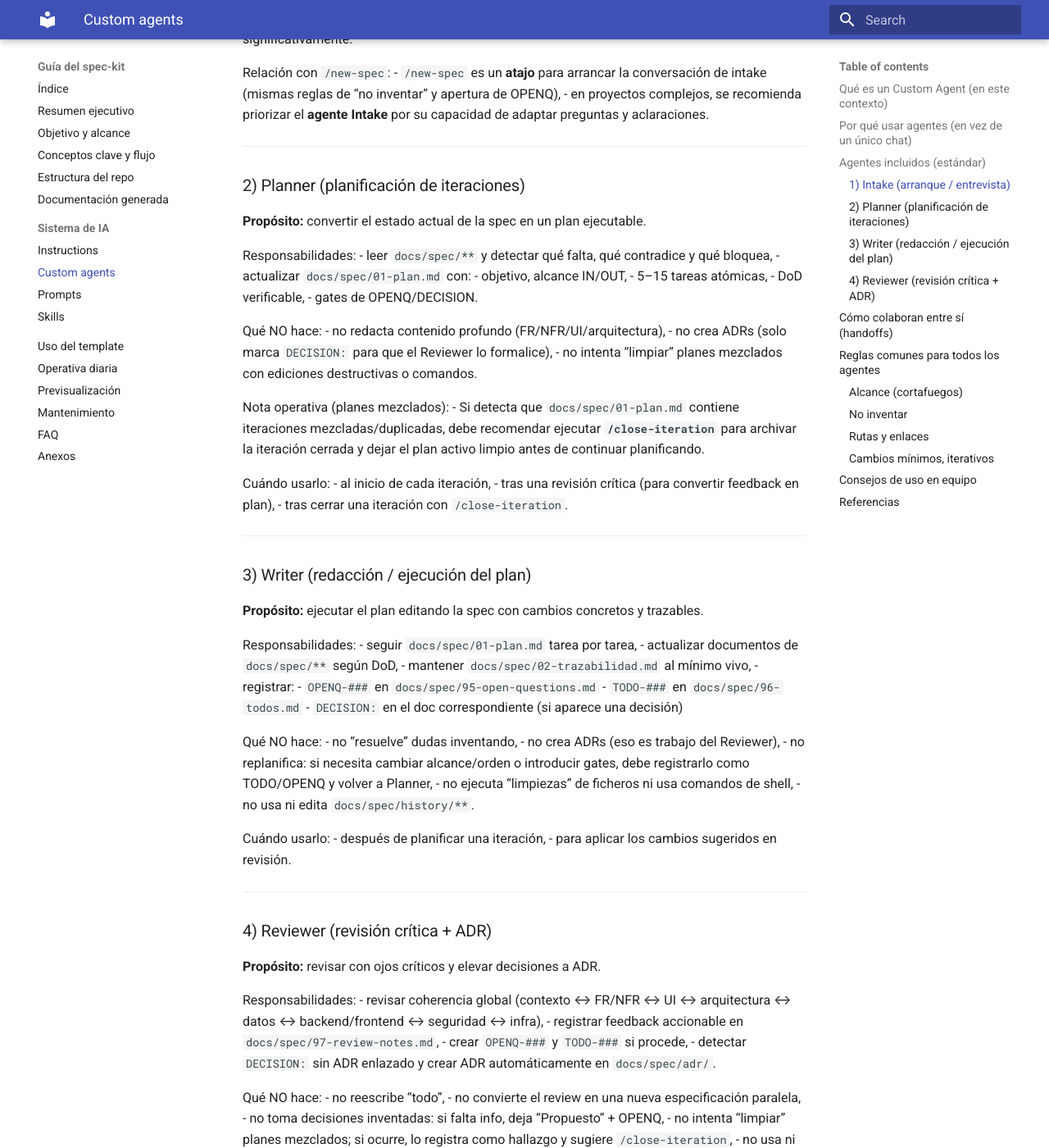
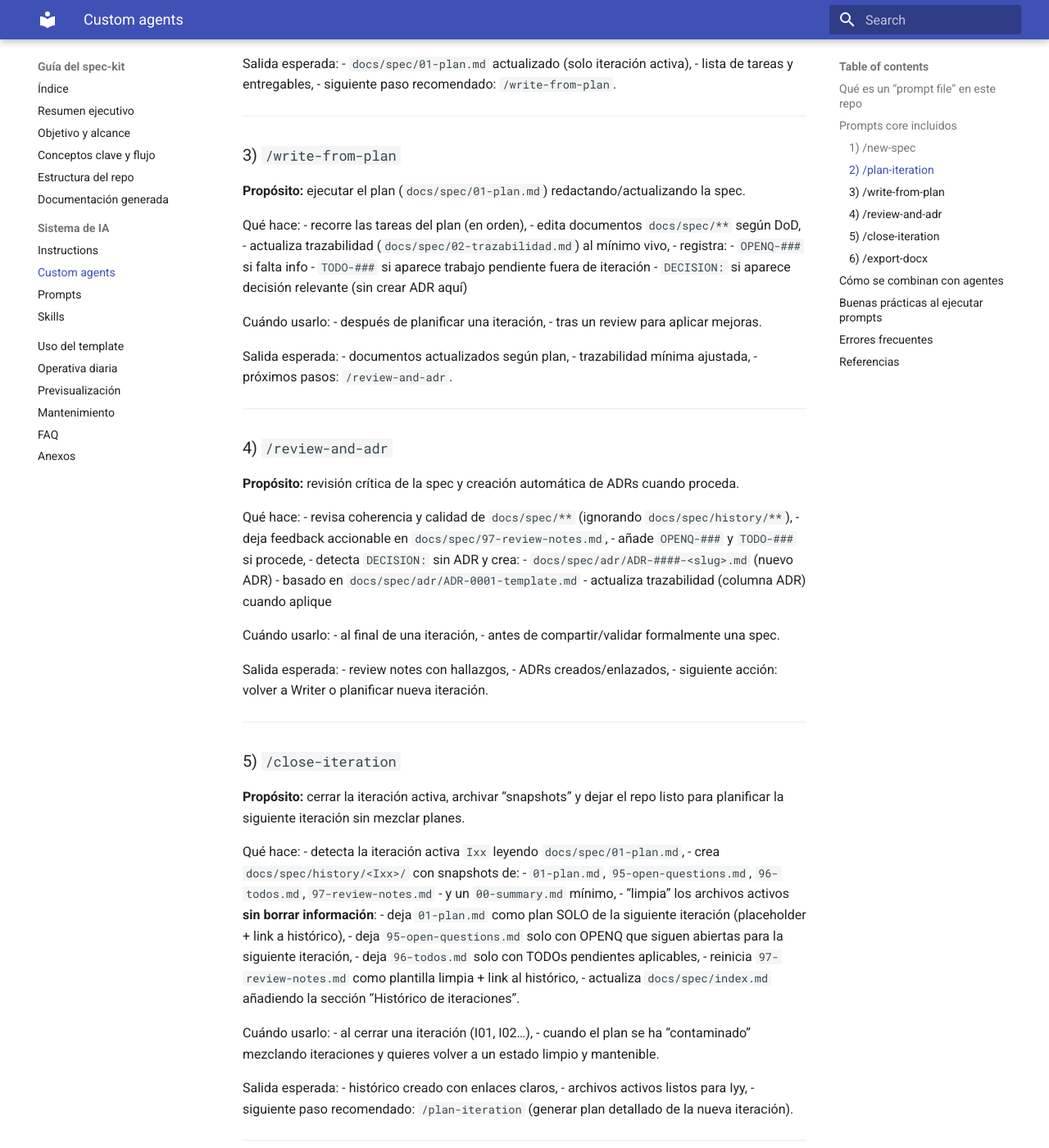
Before and after one commit to lksnext-ai-lab/spec-kit-template, an MkDocs documentation site: the page built from docs/kit/52-custom-agents.md, in a window 1280 px wide and 1400 px high, scrolled down 1593 px. Shown: the whole window at 82% size. Built offline with MkDocs 1.6.1 and Material for MkDocs 9.7.7, drawn with Linux system fonts in a browser that asks for light colours; some of the changed text lies outside the part shown.

Commit message:
feat: Add styling for markdown grid and update custom agents documentation

```diff
--- /dev/null
+++ b/docs/assets/stylesheets/extra.css
@@ -0,0 +1,3 @@
+.md-grid {
+  max-width: none !important;
+}
--- a/docs/kit/52-custom-agents.md
+++ b/docs/kit/52-custom-agents.md
@@ -1,194 +1,217 @@
-# Custom agents
+# Prompts (prompt files)
 
-Este documento describe los **Custom Agents** incluidos en `spec-kit-template`: qué rol cumplen, cómo colaboran entre sí y cómo deben usarse para generar una especificación consistente en `docs/spec/`.
+Este documento describe los **prompt files** del repo: qué son, cuáles incluye `spec-kit-template`, cuándo usar cada uno y qué salida esperar.
 
 ---
 
-## Qué es un Custom Agent (en este contexto)
+## Qué es un “prompt file” en este repo
 
-Un **Custom Agent** es un “rol de trabajo” definido para Copilot. No es un prompt suelto: es una configuración que orienta el comportamiento para una tarea concreta (por ejemplo, planificar o revisar).
+Un **prompt file** es un comando reutilizable que se ejecuta en Copilot Chat (por ejemplo, escribiendo `/new-spec`). Su objetivo es encapsular un procedimiento repetible del flujo Plan → Write → Review.
 
-En este repositorio, los agentes viven en:
+En este template, los prompt files viven en:
 
-- `.github/agents/*.agent.md`
+- `.github/prompts/*.prompt.md`
 
-Los agentes deben operar bajo las **Copilot Instructions** del repo y, por defecto:
-- **editar solo** `docs/spec/**`
-- **no tocar** `docs/kit/**` salvo petición explícita
-- **ignorar** `docs/spec/history/**` (histórico de iteraciones; no es “fuente viva”)
+Características:
+- Son “playbooks”: describen objetivo, reglas, lectura previa y salidas obligatorias.
+- Normalizan el flujo entre diferentes personas y sesiones.
+- Se pueden usar **sin seleccionar un agente** (aunque combinan muy bien con los agentes).
+
+Reglas importantes:
+- Por defecto, deben operar sobre `docs/spec/**`.
+- No deben tocar `docs/kit/**` salvo petición explícita.
+- `docs/spec/history/**` es histórico: por defecto debe **ignorarse** (solo lo toca `/close-iteration`).
+- Dentro de `.github/**`, usar rutas desde raíz (`docs/spec/...`) y evitar enlaces relativos tipo `./...`.
 
 ---
 
-## Por qué usar agentes (en vez de un único chat)
+## Prompts core incluidos
 
-Separar agentes ayuda a:
+### 1) `/new-spec`
+**Propósito:** arrancar una nueva especificación en `docs/spec/`.
 
-- **enfocar** el trabajo (cada rol tiene checklist mental y límites claros),
-- mejorar **consistencia** (menos variabilidad entre sesiones/autores),
-- reducir “mezclas” (planificar ≠ redactar ≠ revisar),
-- y crear una rutina de trabajo fácil de enseñar al equipo.
+Qué hace:
+- guía una entrevista mínima **en modo conversacional** (no “formulario”):
+  - realiza **2 preguntas CORE por turno** (máximo 8 CORE),
+  - puede hacer **0–2 repreguntas** solo si hay ambigüedad/contradicción, decisión de alto impacto o riesgo de inventar,
+  - tras cada respuesta: **resume** lo entendido, **registra OPENQ** si falta info y pide confirmación para continuar,
+  - aplica un **presupuesto anti “conversación infinita”** (p. ej., 8 CORE + hasta 4 aclaraciones; el resto → OPENQ),
+- crea/actualiza:
+  - `docs/spec/00-context.md`
+  - `docs/spec/index.md`
+  - `docs/spec/95-open-questions.md` (OPENQ iniciales)
+
+Cuándo usarlo:
+- al inicio de un proyecto/spec,
+- cuando el contexto/alcance cambia de forma relevante.
+
+Salida esperada:
+- contexto e índice iniciales listos,
+- open questions registradas con impacto,
+- siguiente paso recomendado: `/plan-iteration` (o usar el agente Planner).
+
+Notas:
+- En proyectos complejos, el **agente Intake** suele ofrecer una experiencia más natural (mismas reglas, preguntas adaptativas). `/new-spec` actúa como atajo de arranque.
 
 ---
 
-## Agentes incluidos (estándar)
+### 2) `/plan-iteration`
+**Propósito:** crear/actualizar un plan ejecutable de iteración en `docs/spec/01-plan.md`.
 
-El template define 4 agentes principales (nombres orientativos):
-
-1) Intake
-2) Planner
-3) Writer
-4) Reviewer
-
-### 1) Intake (arranque / entrevista)
-**Propósito:** recopilar información mínima para arrancar una spec sin inventar.
-
-Responsabilidades:
-- hacer preguntas clave (qué se construye, usuarios/roles, MVP, restricciones, datos sensibles, integraciones),
-- conducir una entrevista **conversacional** (no “formulario”):
-  - **2 preguntas CORE por turno** (orden estable por rondas),
-  - **repreguntas opcionales (0–2)** solo si hay ambigüedad, contradicción, decisión de alto impacto o riesgo de inventar,
-  - tras cada respuesta: **resumen breve + registro de OPENQ** y confirmación explícita para continuar,
-  - **presupuesto anti “conversación infinita”** (p. ej., 8 CORE + hasta 4 aclaraciones),
-- crear o actualizar:
-  - `docs/spec/00-context.md`
-  - `docs/spec/index.md` (solo ajustes mínimos si detecta roturas)
-  - `docs/spec/95-open-questions.md` (si hay lagunas)
-
-Qué NO hace:
-- no define arquitectura en detalle,
-- no redacta FR/NFR completos,
-- no produce un plan de iteración completo (eso es del Planner),
-- no crea ADRs (si aparece una decisión, marca `DECISION:` y registra OPENQ si faltan drivers/datos),
-- no usa ni “rescata” contenido desde `docs/spec/history/**`.
+Qué hace:
+- lee el estado actual de `docs/spec/**` (ignorando `docs/spec/history/**`),
+- detecta huecos/contradicciones,
+- propone 5–15 tareas atómicas con DoD verificable,
+- añade gates:
+  - `OPENQ-###` si falta info
+  - `DECISION:` si hay elecciones relevantes (sin crear ADR aquí)
 
 Cuándo usarlo:
-- al iniciar una nueva spec (recomendado),
-- o cuando el contexto cambia significativamente.
+- al inicio de cada iteración,
+- después de un review (para convertir feedback en plan),
+- tras cerrar una iteración con `/close-iteration`.
 
-Relación con `/new-spec`:
-- `/new-spec` es un **atajo** para arrancar la conversación de intake (mismas reglas de “no inventar” y apertura de OPENQ),
-- en proyectos complejos, se recomienda priorizar el **agente Intake** por su capacidad de adaptar preguntas y aclaraciones.
+Salida esperada:
+- `docs/spec/01-plan.md` actualizado (solo iteración activa),
+- lista de tareas y entregables,
+- siguiente paso recomendado: `/write-from-plan`.
 
 ---
 
-### 2) Planner (planificación de iteraciones)
-**Propósito:** convertir el estado actual de la spec en un plan ejecutable.
+### 3) `/write-from-plan`
+**Propósito:** ejecutar el plan (`docs/spec/01-plan.md`) redactando/actualizando la spec.
 
-Responsabilidades:
-- leer `docs/spec/**` y detectar qué falta, qué contradice y qué bloquea,
-- actualizar `docs/spec/01-plan.md` con:
-  - objetivo, alcance IN/OUT,
-  - 5–15 tareas atómicas,
-  - DoD verificable,
-  - gates de OPENQ/DECISION.
-
-Qué NO hace:
-- no redacta contenido profundo (FR/NFR/UI/arquitectura),
-- no crea ADRs (solo marca `DECISION:` para que el Reviewer lo formalice),
-- no intenta “limpiar” planes mezclados con ediciones destructivas o comandos.
-
-Nota operativa (planes mezclados):
-- Si detecta que `docs/spec/01-plan.md` contiene iteraciones mezcladas/duplicadas, debe recomendar ejecutar **`/close-iteration`** para archivar la iteración cerrada y dejar el plan activo limpio antes de continuar planificando.
+Qué hace:
+- recorre las tareas del plan (en orden),
+- edita documentos `docs/spec/**` según DoD,
+- actualiza trazabilidad (`docs/spec/02-trazabilidad.md`) al mínimo vivo,
+- registra:
+  - `OPENQ-###` si falta info
+  - `TODO-###` si aparece trabajo pendiente fuera de iteración
+  - `DECISION:` si aparece decisión relevante (sin crear ADR aquí)
 
 Cuándo usarlo:
-- al inicio de cada iteración,
-- tras una revisión crítica (para convertir feedback en plan),
-- tras cerrar una iteración con `/close-iteration`.
+- después de planificar una iteración,
+- tras un review para aplicar mejoras.
+
+Salida esperada:
+- documentos actualizados según plan,
+- trazabilidad mínima ajustada,
+- próximos pasos: `/review-and-adr`.
 
 ---
 
-### 3) Writer (redacción / ejecución del plan)
-**Propósito:** ejecutar el plan editando la spec con cambios concretos y trazables.
+### 4) `/review-and-adr`
+**Propósito:** revisión crítica de la spec y creación automática de ADRs cuando proceda.
 
-Responsabilidades:
-- seguir `docs/spec/01-plan.md` tarea por tarea,
-- actualizar documentos de `docs/spec/**` según DoD,
-- mantener `docs/spec/02-trazabilidad.md` al mínimo vivo,
-- registrar:
-  - `OPENQ-###` en `docs/spec/95-open-questions.md`
-  - `TODO-###` en `docs/spec/96-todos.md`
-  - `DECISION:` en el doc correspondiente (si aparece una decisión)
-
-Qué NO hace:
-- no “resuelve” dudas inventando,
-- no crea ADRs (eso es trabajo del Reviewer),
-- no replanifica: si necesita cambiar alcance/orden o introducir gates, debe registrarlo como TODO/OPENQ y volver a Planner,
-- no ejecuta “limpiezas” de ficheros ni usa comandos de shell,
-- no usa ni edita `docs/spec/history/**`.
+Qué hace:
+- revisa coherencia y calidad de `docs/spec/**` (ignorando `docs/spec/history/**`),
+- deja feedback accionable en `docs/spec/97-review-notes.md`,
+- añade `OPENQ-###` y `TODO-###` si procede,
+- detecta `DECISION:` sin ADR y crea:
+  - `docs/spec/adr/ADR-####-<slug>.md` (nuevo ADR)
+  - basado en `docs/spec/adr/ADR-0001-template.md`
+- actualiza trazabilidad (columna ADR) cuando aplique
 
 Cuándo usarlo:
-- después de planificar una iteración,
-- para aplicar los cambios sugeridos en revisión.
+- al final de una iteración,
+- antes de compartir/validar formalmente una spec.
+
+Salida esperada:
+- review notes con hallazgos,
+- ADRs creados/enlazados,
+- siguiente acción: volver a Writer o planificar nueva iteración.
 
 ---
 
-### 4) Reviewer (revisión crítica + ADR)
-**Propósito:** revisar con ojos críticos y elevar decisiones a ADR.
+### 5) `/close-iteration`
+**Propósito:** cerrar la iteración activa, archivar “snapshots” y dejar el repo listo para planificar la siguiente iteración sin mezclar planes.
 
-Responsabilidades:
-- revisar coherencia global (contexto ↔ FR/NFR ↔ UI ↔ arquitectura ↔ datos ↔ backend/frontend ↔ seguridad ↔ infra),
-- registrar feedback accionable en `docs/spec/97-review-notes.md`,
-- crear `OPENQ-###` y `TODO-###` si procede,
-- detectar `DECISION:` sin ADR enlazado y crear ADR automáticamente en `docs/spec/adr/`.
-
-Qué NO hace:
-- no reescribe “todo”,
-- no convierte el review en una nueva especificación paralela,
-- no toma decisiones inventadas: si falta info, deja “Propuesto” + OPENQ,
-- no intenta “limpiar” planes mezclados; si ocurre, lo registra como hallazgo y sugiere `/close-iteration`,
-- no usa ni edita `docs/spec/history/**` (salvo enlazarlo desde el índice si procede).
+Qué hace:
+- detecta la iteración activa `Ixx` leyendo `docs/spec/01-plan.md`,
+- crea `docs/spec/history/<Ixx>/` con snapshots de:
+  - `01-plan.md`, `95-open-questions.md`, `96-todos.md`, `97-review-notes.md`
+  - y un `00-summary.md` mínimo,
+- “limpia” los archivos activos **sin borrar información**:
+  - deja `01-plan.md` como plan SOLO de la siguiente iteración (placeholder + link a histórico),
+  - deja `95-open-questions.md` solo con OPENQ que siguen abiertas para la siguiente iteración,
+  - deja `96-todos.md` solo con TODOs pendientes aplicables,
+  - reinicia `97-review-notes.md` como plantilla limpia + link al histórico,
+- actualiza `docs/spec/index.md` añadiendo la sección “Histórico de iteraciones”.
 
 Cuándo usarlo:
-- al final de cada iteración,
-- cuando se quiere elevar calidad antes de compartir/firmar la spec.
+- al cerrar una iteración (I01, I02…),
+- cuando el plan se ha “contaminado” mezclando iteraciones y quieres volver a un estado limpio y mantenible.
+
+Salida esperada:
+- histórico creado con enlaces claros,
+- archivos activos listos para Iyy,
+- siguiente paso recomendado: `/plan-iteration` (generar plan detallado de la nueva iteración).
 
 ---
 
-## Cómo colaboran entre sí (handoffs)
+### 6) `/export-docx`
+**Propósito:** generar el comando de exportación a DOCX para `spec`, `kit` o `all`.
+**Salida esperada:** comando listo para copiar/pegar en PowerShell y notas de verificación (Pandoc, ubicación del output).
 
-Flujo típico:
-
-1) **Intake** → deja contexto e índice listos (y OPENQ iniciales)
-2) **Planner** → produce `01-plan.md`
-3) **Writer** → ejecuta plan y actualiza docs/spec
-4) **Reviewer** → genera review notes y ADRs
-5) (Opcional) **Close iteration** → `/close-iteration` archiva la iteración cerrada y limpia archivos activos
-6) Vuelta a **Planner** (nueva iteración) o **Writer** (aplicar mejoras)
+Notas de alcance:
+- Por defecto, para `spec` y `all` se **excluye** `docs/spec/history/**` para evitar DOCX enormes/confusos.
+- Si necesitas exportar también el histórico, usa el flag `--include-history`.
 
 ---
 
-## Reglas comunes para todos los agentes
+## Cómo se combinan con agentes
 
-### Alcance (cortafuegos)
-- Por defecto, editar solo `docs/spec/**`.
-- No tocar `docs/kit/**` salvo petición explícita.
-- Ignorar `docs/spec/history/**` en lectura/edición (solo snapshots).
+Puedes usar prompts sin seleccionar agente. Aun así, la combinación típica es:
 
-### No inventar
-- Si falta info: `OPENQ-###`.
-- Si la info es tentativa: marcar como supuesto o riesgo.
+- Intake → `/new-spec` (o usar directamente el agente Intake)
+- Planner → `/plan-iteration`
+- Writer → `/write-from-plan`
+- Reviewer → `/review-and-adr`
+- (Opcional) cierre → `/close-iteration` → vuelta a Planner
 
-### Rutas y enlaces
-- En `.github/**` (agentes/prompts): usar rutas desde raíz (`docs/spec/...`).
-- En `docs/spec/**`: enlaces relativos son válidos (por ejemplo `adr/ADR-0002-...md`) y evita `./`.
-
-### Cambios mínimos, iterativos
-- No hacer refactors masivos del texto.
-- Mejor pequeñas mejoras verificables por iteración.
+En equipos, es útil acordar:
+- “siempre planificamos con `/plan-iteration`”
+- “siempre revisamos con `/review-and-adr`”
+- “cerramos iteración con `/close-iteration`”
+para mantener consistencia.
 
 ---
 
-## Consejos de uso en equipo
+## Buenas prácticas al ejecutar prompts
 
-- Usar el mismo ciclo en todas las specs: facilita onboarding.
-- Hacer PRs por iteración (o al menos commits por iteración).
-- Tratar cambios en `.github/**` como cambios “de plataforma” y revisarlos con más cuidado.
-- Si hay conflicto de criterio entre personas, capturarlo como `DECISION:` → ADR.
+1) **Contexto mínimo primero**
+- Si el repo está vacío o hay poca info, empieza por `/new-spec` (o por el agente Intake).
+
+2) **Iteraciones cortas**
+- Evita planes gigantes. Mejor 5–15 tareas.
+
+3) **No inventar**
+- Si falta info, OPENQ. Es preferible un hueco explícito a una suposición.
+
+4) **Mantener trazabilidad**
+- No obsesionarse con el 100%, pero sí mantener el “mínimo vivo”.
+
+5) **Cerrar iteraciones para evitar mezcla**
+- Cuando una iteración termina, usa `/close-iteration` para archivar snapshots y mantener `01-plan.md` limpio.
+
+---
+
+## Errores frecuentes
+
+- Ejecutar `/write-from-plan` sin haber definido un `01-plan.md` coherente.
+- Dejar `DECISION:` sin ADR (o sin que el reviewer lo transforme).
+- Permitir que el prompt toque `docs/kit/**`.
+- Usar enlaces relativos en `.github/**` que generan rutas rotas.
+- Tratar el intake como un “formulario” (8 preguntas de golpe) en lugar de una conversación guiada por rondas.
+- Mezclar iteraciones dentro de `docs/spec/01-plan.md`:
+  - si ocurre, no intentes “limpiar a mano”: usa `/close-iteration` y luego `/plan-iteration`.
+- Incluir `docs/spec/history/**` en exportaciones DOCX sin querer (DOCX enorme): por defecto se excluye; usa `--include-history` solo si lo necesitas.
 
 ---
 
 ## Referencias
-- Instructions (reglas globales): `.github/copilot-instructions.md`
-- Prompts (comandos): `docs/kit/53-prompts.md`
-- Skills (patrones de calidad): `docs/kit/54-skills.md`
-- Flujo general: `docs/kit/20-conceptos-clave-y-flujo.md`
+- Visión general del sistema IA: `docs/kit/50-sistema-ia.md`
+- Custom agents: `docs/kit/52-custom-agents.md`
+- Skills: `docs/kit/54-skills.md`
+- Reglas globales: `.github/copilot-instructions.md`
```
Also changed, not shown: docs/spec/adr/ADR-0001-template.md (renamed from docs/spec/adr/adr/ADR-0001-template.md), 1 other file.
